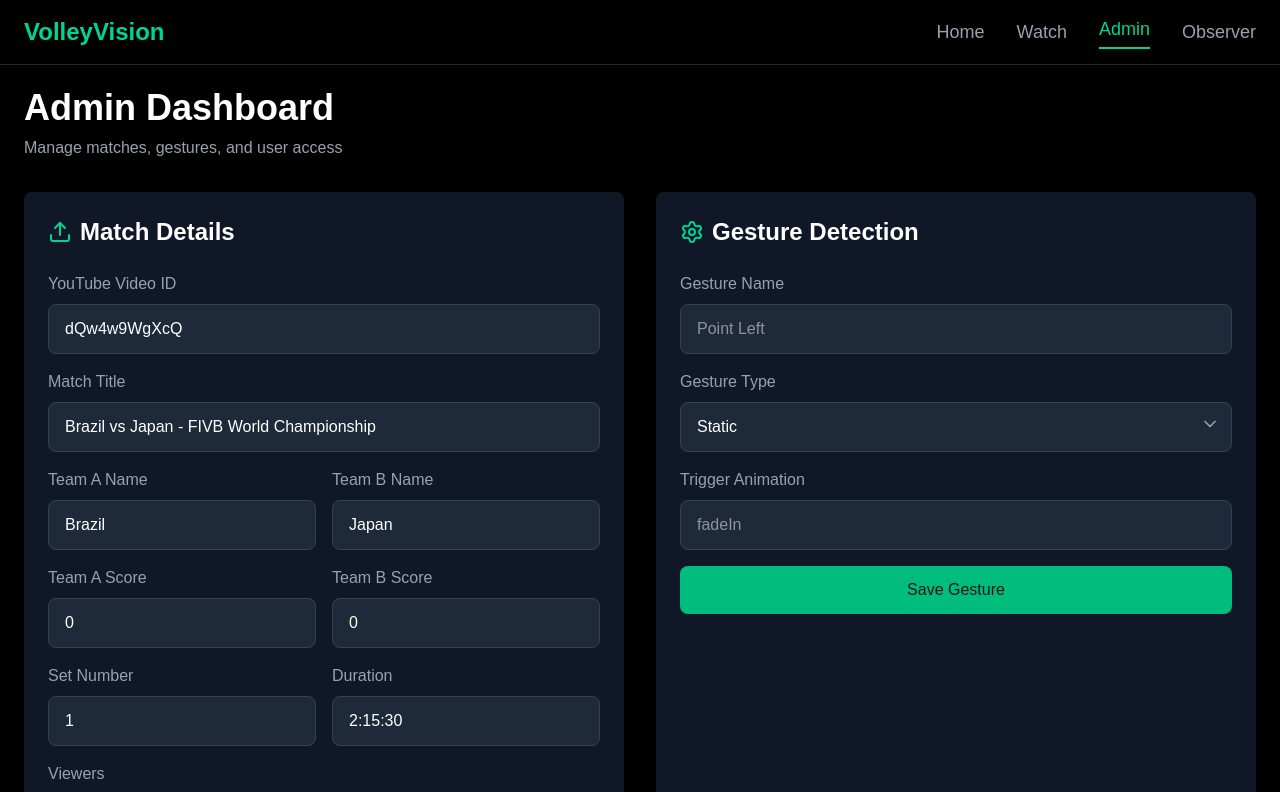
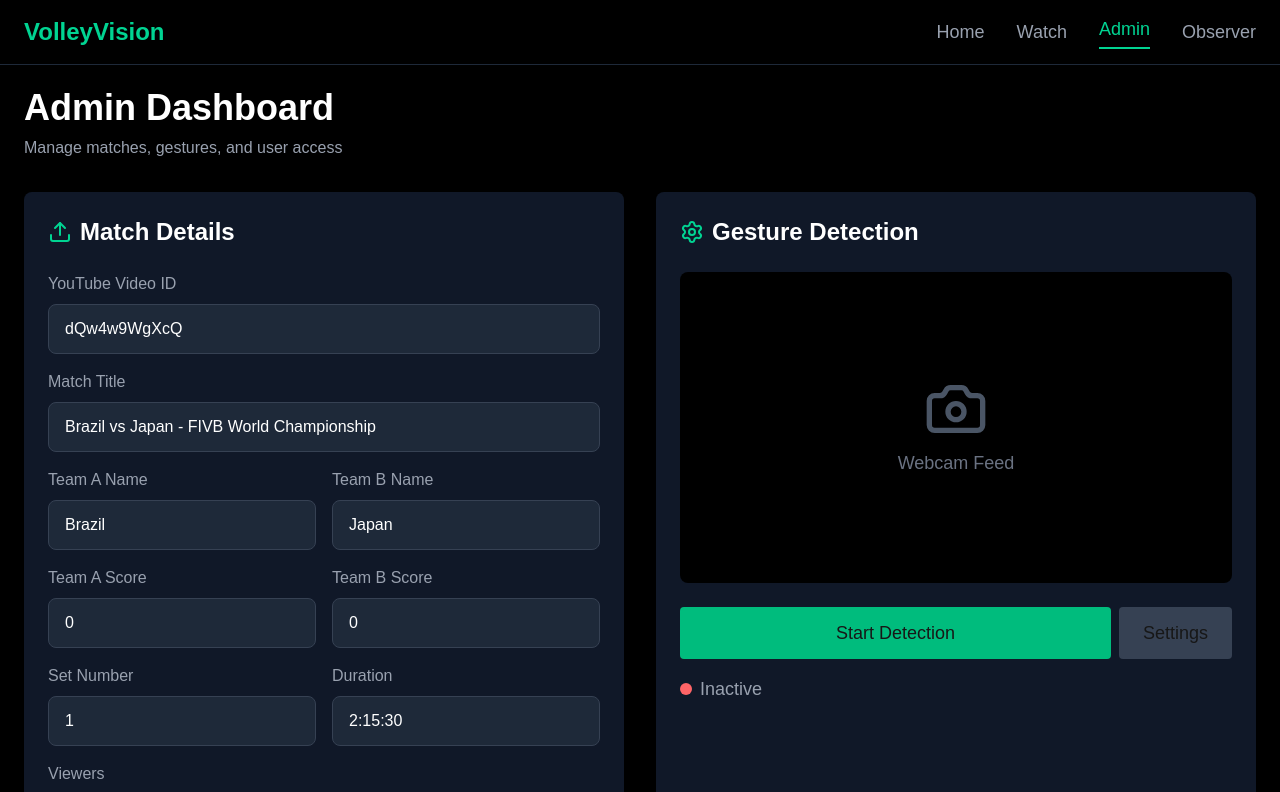
Before and after one commit to m1ggyccs/Volleyball-Gesture-System, a Next.js app: page /admin in a window 1280 px wide. Shown: the top 792 px of the page. Built offline with nearby package versions, Linux system fonts and the light colour scheme.

Commit message:
fixed observer/admin for gesture detection

```diff
--- a/app/components/AdminPage.jsx
+++ b/app/components/AdminPage.jsx
@@ -1,11 +1,11 @@
 "use client";
 
 import React from 'react';
-import { Upload, Settings, Users, ChevronDown } from 'lucide-react';
+import { Upload, Settings, Users, ChevronDown, Camera } from 'lucide-react';
 import { useApp } from './AppContext';
 
 const AdminPage = () => {
-  const { currentMatch, setCurrentMatch } = useApp();
+  const { currentMatch, setCurrentMatch, gestureDetection, setGestureDetection } = useApp();
   const [form, setForm] = React.useState({
     videoId: currentMatch.videoId,
     title: currentMatch.title,
@@ -183,36 +183,29 @@ const AdminPage = () => {
               <Settings className="w-6 h-6 text-emerald-400" />
               <h2 className="text-2xl font-bold text-white">Gesture Detection</h2>
             </div>
-            <div className="space-y-4">
-              <div>
-                <label className="block text-gray-400 mb-2">Gesture Name</label>
-                <input
-                  type="text"
-                  placeholder="Point Left"
-                  className="w-full px-4 py-3 bg-gray-800 border border-gray-700 rounded-lg text-white focus:border-emerald-400 focus:outline-none"
-                />
+            {/* Webcam Feed Placeholder */}
+            <div className="bg-black rounded-lg aspect-video flex items-center justify-center w-full max-w-xl mb-6 mx-auto">
+              <div className="text-center w-full">
+                <Camera className="w-16 h-16 text-gray-600 mx-auto mb-2" />
+                <span className="text-gray-500 text-lg">Webcam Feed</span>
               </div>
-              <div>
-                <label className="block text-gray-400 mb-2">Gesture Type</label>
-                <div className="relative">
-                  <select className="w-full px-4 py-3 bg-gray-800 border border-gray-700 rounded-lg text-white focus:border-emerald-400 focus:outline-none appearance-none">
-                    <option>Static</option>
-                    <option>Dynamic</option>
-                  </select>
-                  <ChevronDown className="absolute right-3 top-3 w-5 h-5 text-gray-400 pointer-events-none" />
-                </div>
-              </div>
-              <div>
-                <label className="block text-gray-400 mb-2">Trigger Animation</label>
-                <input
-                  type="text"
-                  placeholder="fadeIn"
-                  className="w-full px-4 py-3 bg-gray-800 border border-gray-700 rounded-lg text-white focus:border-emerald-400 focus:outline-none"
-                />
-              </div>
-              <button className="w-full py-3 bg-emerald-500 hover:bg-emerald-600 rounded-lg font-medium transition-colors">
-                Save Gesture
+            </div>
+            {/* Controls */}
+            <div className="flex space-x-2 my-4 w-full">
+              <button
+                onClick={() => setGestureDetection(!gestureDetection)}
+                className="flex-1 py-3 px-8 bg-emerald-500 hover:bg-emerald-600 rounded font-medium transition-colors text-lg"
+              >
+                {gestureDetection ? 'Stop Detection' : 'Start Detection'}
               </button>
+              <button className="px-6 py-3 bg-gray-700 hover:bg-gray-600 rounded transition-colors text-lg">
+                Settings
+              </button>
+            </div>
+            {/* Status */}
+            <div className="flex items-center space-x-2 mb-4">
+              <div className={`w-3 h-3 rounded-full ${gestureDetection ? 'bg-emerald-400' : 'bg-red-400'}`}></div>
+              <span className="text-lg text-gray-400">{gestureDetection ? 'Active' : 'Inactive'}</span>
             </div>
           </div>
         </div>
--- a/app/observer/page.jsx
+++ b/app/observer/page.jsx
@@ -1,6 +1,7 @@
 "use client";
 import React, { useState } from "react";
 import { useApp } from "../components/AppContext";
+import { Camera } from "lucide-react";
 
 const refereeCalls = [
   "Point Left",
@@ -13,7 +14,7 @@ const refereeCalls = [
 ];
 
 const ObserverPage = () => {
-  const { currentMatch, setCurrentMatch } = useApp();
+  const { currentMatch, setCurrentMatch, gestureDetection, setGestureDetection } = useApp();
   const [scoreA, setScoreA] = useState(currentMatch.scoreA || 0);
   const [scoreB, setScoreB] = useState(currentMatch.scoreB || 0);
   const [whoScored, setWhoScored] = useState("");
@@ -68,7 +69,27 @@ const ObserverPage = () => {
           {/* Gesture Detection Webcam Feed (Placeholder) */}
           <div className="bg-gray-900 rounded-lg p-4 flex flex-col items-center justify-center">
             <div className="w-full aspect-video bg-black rounded-lg flex items-center justify-center">
-              <span className="text-gray-500 text-lg">Webcam Feed (Gesture Detection)</span>
+              <div className="text-center w-full">
+                <Camera className="w-16 h-16 text-gray-600 mx-auto mb-2" />
+                <span className="text-gray-500 text-lg">Webcam Feed</span>
+              </div>
+            </div>
+            {/* Controls */}
+            <div className="flex space-x-2 my-4 w-full">
+              <button
+                onClick={() => setGestureDetection(!gestureDetection)}
+                className="flex-1 py-3 px-8 bg-emerald-500 hover:bg-emerald-600 rounded font-medium transition-colors text-lg"
+              >
+                {gestureDetection ? 'Stop Detection' : 'Start Detection'}
+              </button>
+              <button className="px-6 py-3 bg-gray-700 hover:bg-gray-600 rounded transition-colors text-lg">
+                Settings
+              </button>
+            </div>
+            {/* Status */}
+            <div className="flex items-center space-x-2 mb-4">
+              <div className={`w-3 h-3 rounded-full ${gestureDetection ? 'bg-emerald-400' : 'bg-red-400'}`}></div>
+              <span className="text-lg text-gray-400">{gestureDetection ? 'Active' : 'Inactive'}</span>
             </div>
             <div className="mt-2 text-center">
               <span className="text-white font-semibold">Gesture Detection</span>
```
